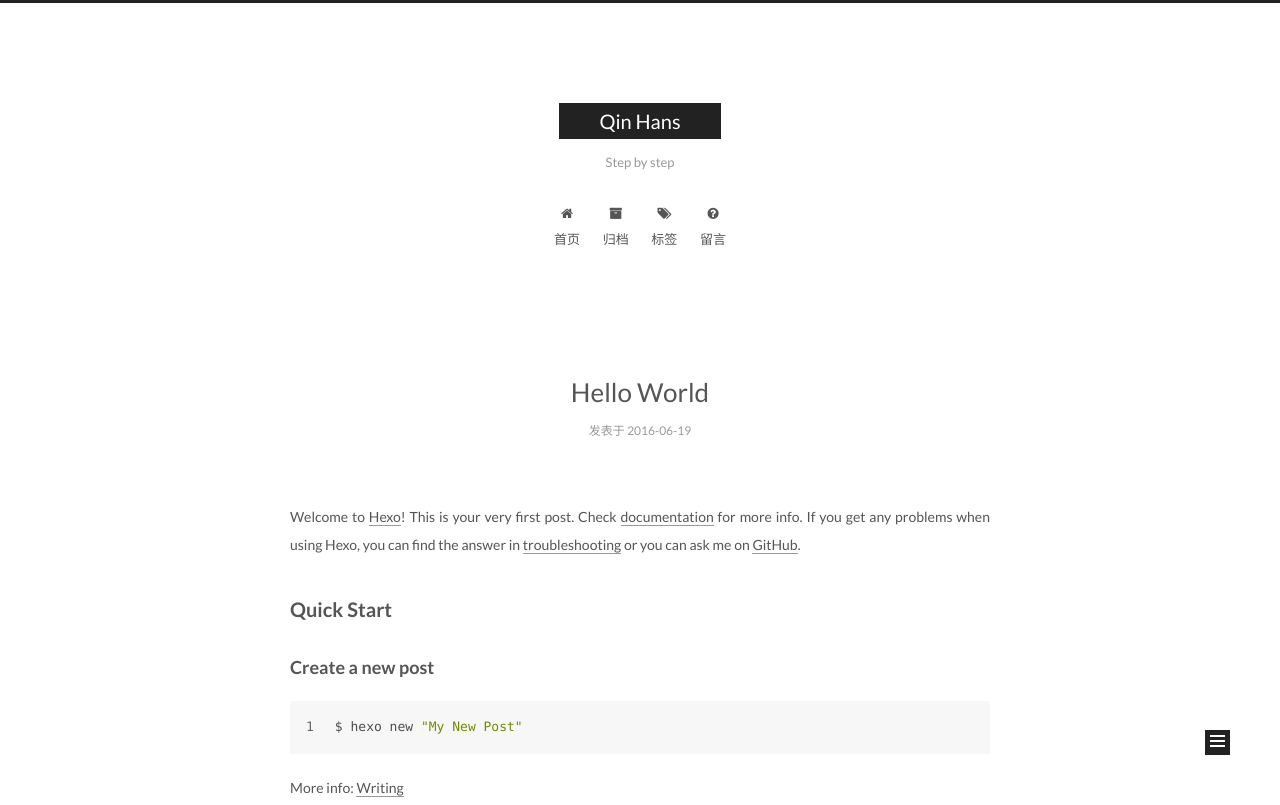
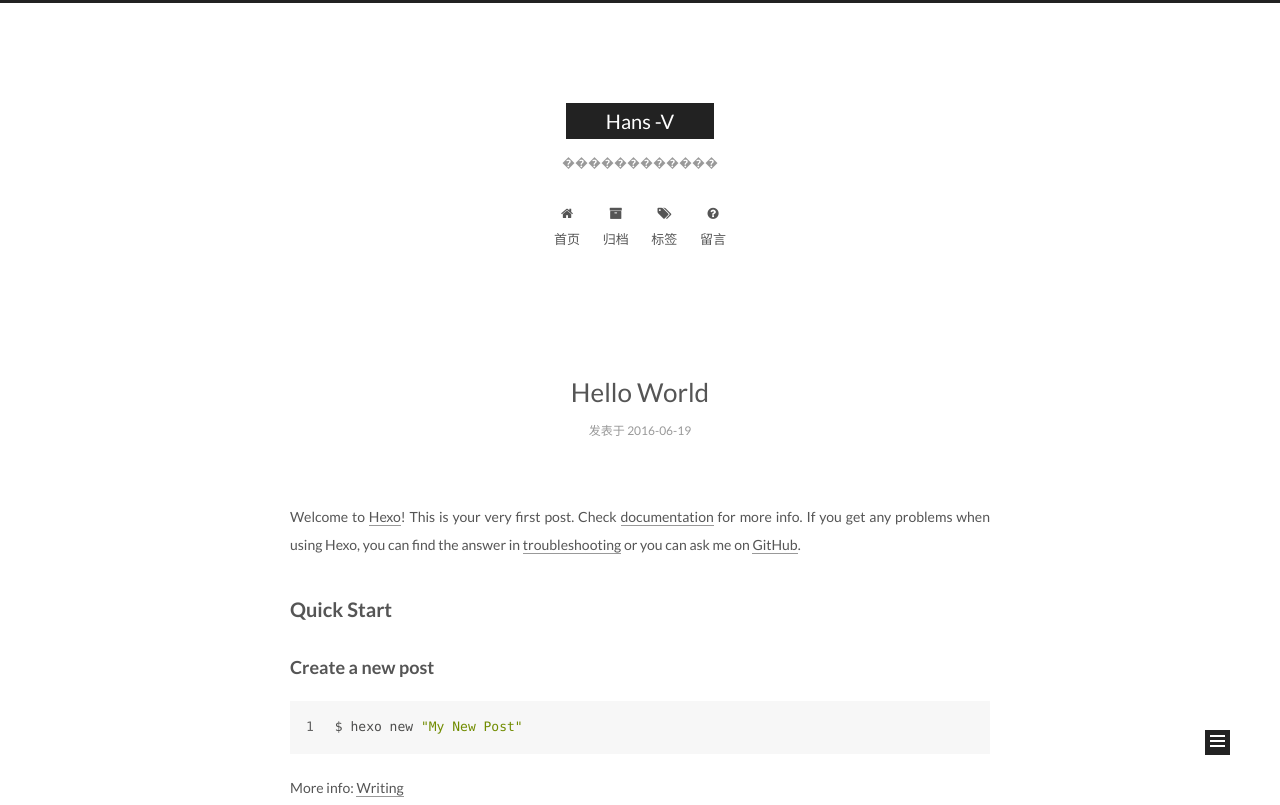
Before and after one commit to qinhans/qinhans.github.io, a plain HTML site: page index.html in a window 1280 px wide. Shown: the top 805 px of the page. Drawn offline with Linux system fonts and the light colour scheme.

Commit message:
Site updated: 2016-06-19 23:15:27

```diff
--- a/css/main.css
+++ b/css/main.css
@@ -1548,7 +1548,7 @@ pre .javascript .function {
   width: 4px;
   height: 4px;
   border-radius: 50%;
-  background: #f5ac17;
+  background: #3c7a4a;
 }
 .links-of-blogroll {
   font-size: 13px;
--- a/index.html
+++ b/index.html
@@ -86,12 +86,12 @@
 
 <meta name="description" content="Step by step">
 <meta property="og:type" content="website">
-<meta property="og:title" content="Qin Hans">
+<meta property="og:title" content="Hans -V">
 <meta property="og:url" content="http://www.heyouqu.com/index.html">
-<meta property="og:site_name" content="Qin Hans">
+<meta property="og:site_name" content="Hans -V">
 <meta property="og:description" content="Step by step">
 <meta name="twitter:card" content="summary">
-<meta name="twitter:title" content="Qin Hans">
+<meta name="twitter:title" content="Hans -V">
 <meta name="twitter:description" content="Step by step">
 
 
@@ -115,7 +115,7 @@
 
   <link rel="canonical" href="http://www.heyouqu.com/"/>
 
-  <title> Qin Hans </title>
+  <title> Hans -V </title>
 </head>
 
 <body itemscope itemtype="http://schema.org/WebPage" lang="zh-Hans">
@@ -148,11 +148,11 @@
   <div class="custom-logo-site-title">
     <a href="/"  class="brand" rel="start">
       <span class="logo-line-before"><i></i></span>
-      <span class="site-title">Qin Hans</span>
+      <span class="site-title">Hans -V</span>
       <span class="logo-line-after"><i></i></span>
     </a>
   </div>
-  <p class="site-subtitle">Step by step</p>
+  <p class="site-subtitle">������������</p>
 </div>
 
 <div class="site-nav-toggle">
```
Also changed, not shown: 2016/06/19/hello-world/index.html (+4 -4 lines), archives/2016/06/index.html (+6 -6 lines), archives/2016/index.html (+6 -6 lines), archives/index.html (+6 -6 lines), guestbook/index.html (+4 -4 lines).
